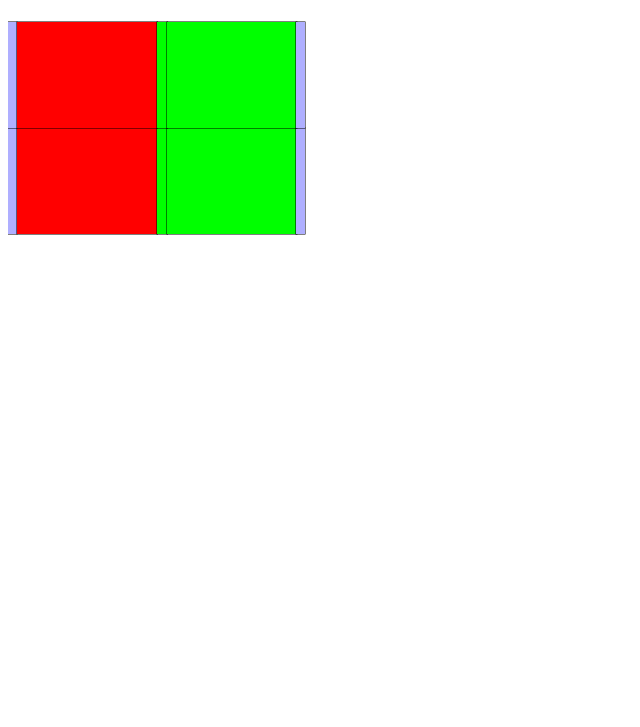
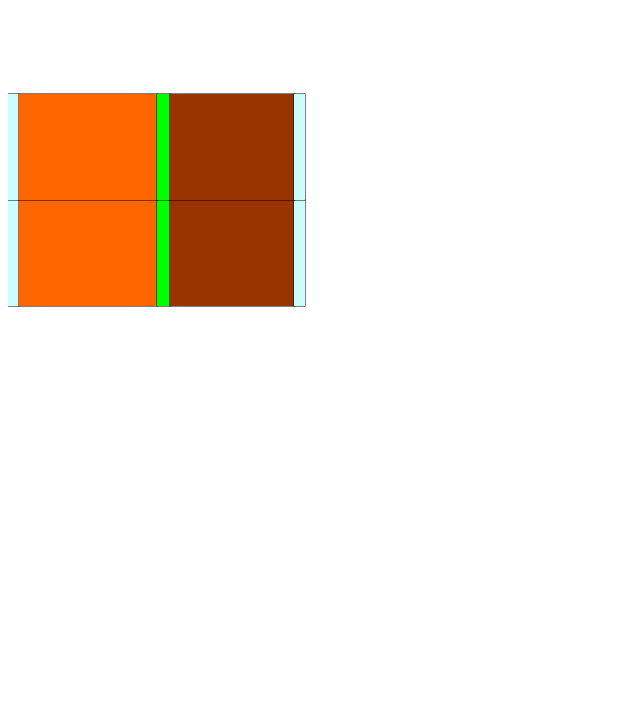
Before and after one commit to cakenggt/slice-of-life, a plain HTML site: page index.html in a window 1280 px wide. Shown: the part 73-800 px from the top of the page, without its empty margins (0-640 px from the left). Drawn offline with nearby package versions, Linux system fonts and the light colour scheme.

Commit message:
Largely works
Rotates correctly and colors change right.
No disappearing colors or changing canvas size.
It is expected for orange to migrate to the left and right
when it turns.

```diff
--- a/index.html
+++ b/index.html
@@ -9,6 +9,7 @@
     <title>Slice Of Life</title>
   </head>
   <body>
+    <h1></h1>
     <canvas id="canvas" width="300" height="300"></canvas>
   </body>
 </html>
--- a/map.js
+++ b/map.js
@@ -1,8 +1,10 @@
 //map of material to color hex value
 var colorMap = {
-  0:'#AFAFFF',
-  1:'#FF0000',
-  2:'#00FF00'
+  0:'#CCFFFF',
+  1:'#FF6600',
+  2:'#00FF00',
+  3:'#993300',
+  4:'#CC00CC'
 };
 //list of tile materials in 3d
 var map = [
@@ -16,10 +18,10 @@ var map = [
   ],
   [
     [
-      1, 2
+      4, 3
     ],
     [
-      1, 2
+      4, 3
     ]
   ]
 ];
--- a/script.js
+++ b/script.js
@@ -7,7 +7,7 @@ var position = {
   x: 0.5,
   y: 0,
   z: 0.5,
-  deg: 0
+  deg: 0.02
 };
 
 var canvas;
@@ -33,9 +33,13 @@ $(function(){
   canvasContext = realCanvas.getContext('2d');
 
   setInterval(function(){
+    position.deg = (position.deg + 1.001)%360;
+    $('h1').text(position.deg);
     drawCanvas();
-    position.deg = (position.deg + 1)%360;
   }, 100);
+
+  //position.deg = 91;
+  //drawCanvas();
 });
 
 //point object
@@ -97,10 +101,22 @@ function getColorLine(y){
   var sliceAttributes = getSliceAttributes();
   var xIntercept = sliceAttributes.line.getPointGivenX(0);
   var zIntercept = sliceAttributes.line.getPointGivenZ(0);
-  var leftPoint = xIntercept.z > 0 ? xIntercept : zIntercept;
   var xEnd = sliceAttributes.line.getPointGivenX(xWidth);
   var zEnd = sliceAttributes.line.getPointGivenZ(zWidth);
-  var rightPoint = xEnd.z < zWidth ? xEnd : zEnd;
+  var boundPointList = [xIntercept, zIntercept, xEnd, zEnd];
+  for (var r = boundPointList.length-1; r >= 0; r--){
+    var selectedPoint = boundPointList[r];
+    if (selectedPoint.x > xWidth || selectedPoint.x < 0 ||
+      selectedPoint.z > zWidth || selectedPoint.z < 0){
+      boundPointList.splice(r, 1);
+    }
+  }
+  var leftPoint = boundPointList.sort(function(a, b){
+    return a.x-b.x;
+  })[0];
+  var rightPoint = boundPointList.sort(function(a, b){
+    return b.x-a.x;
+  })[0];
   var startPoint = sliceAttributes.direction == 1 ? leftPoint : rightPoint;
   var endPoint = sliceAttributes.direction == 1 ? rightPoint : leftPoint;
   var mapWidth = endPoint.distance(startPoint);
@@ -132,8 +148,27 @@ function getColorLine(y){
     var rectangle = {};
     //get color to the left of the point, along the line
     rectangle.width = currPoint.distance(prevPoint);
-    var offsetPoint = sliceAttributes.line.getPointGivenX(currPoint.x-0.0000001);
-    rectangle.color = colorMap[map[parseInt(offsetPoint.x)][y][parseInt(offsetPoint.z)]];
+    var offsetPoint;
+    if (Math.abs(sliceAttributes.line.slope) < 0.35) {
+      if (sliceAttributes.line.slope < 0){
+        offsetPoint = sliceAttributes.line.getPointGivenX(currPoint.x-0.00000001);
+      }
+      else {
+        offsetPoint = sliceAttributes.line.getPointGivenX(currPoint.x-0.00000001);
+      }
+    }
+    else {
+      if (sliceAttributes.line.slope < 0){
+        offsetPoint = sliceAttributes.line.getPointGivenZ(currPoint.z+0.00000001);
+      }
+      else{
+        offsetPoint = sliceAttributes.line.getPointGivenZ(currPoint.z-0.00000001);
+      }
+    }
+    console.log(sliceAttributes.line.slope);
+      console.log(offsetPoint.x + ', ' + y + ', ' + offsetPoint.z);
+    rectangle.color = colorMap[map[Math.floor(offsetPoint.x)][y][Math.floor(offsetPoint.z)]];
+    console.log(Math.floor(offsetPoint.x) + ', ' + Math.floor(offsetPoint.z));
     recList.push(rectangle);
   }
   result.recList = recList;
@@ -151,25 +186,27 @@ function drawRectangle(color, x, y, rwidth, rheight){
 function drawCanvas(){
   canvasContext.clearRect(0, 0, width, height);
   var sliceAttributes = getSliceAttributes();
-  var padding = parseInt((width-(getColorLine(0).mapWidth*pixelsPerBlock))/2);
+  var padding = Math.floor((width-(getColorLine(0).mapWidth*pixelsPerBlock))/2);
   for (var y = 0; y < map[0].length; y++){
     //for each y level
-    var yPos = parseInt(height - (y+1)*pixelsPerBlock);
+    var yPos = Math.floor(height - (y+1)*pixelsPerBlock);
     //determine which direction to draw the rectangles with the direction attr
     var colorLine = getColorLine(y);
     var i = sliceAttributes.direction == 1 ? 0 : colorLine.recList.length-1;
+    //var i = 0;
     //add air to the beginning
-    drawRectangle(colorMap[0], 0, yPos, padding, parseInt(pixelsPerBlock));
+    drawRectangle(colorMap[0], 0, yPos, padding, Math.floor(pixelsPerBlock));
     var lastStartPos = padding;
     while (i < colorLine.recList.length && i >= 0){
       var rectangle = colorLine.recList[i];
       var widthInPx = rectangle.width*pixelsPerBlock;
-      drawRectangle(rectangle.color, lastStartPos, yPos, widthInPx, parseInt(pixelsPerBlock));
-      var nextStartPos = parseInt(lastStartPos+widthInPx);
+      drawRectangle(rectangle.color, lastStartPos, yPos, widthInPx, Math.floor(pixelsPerBlock));
+      var nextStartPos = Math.floor(lastStartPos+widthInPx);
       lastStartPos = nextStartPos;
       i = sliceAttributes.direction == 1 ? i+1 : i-1;
+      //i++;
     }
     //add air to the end too
-    drawRectangle(colorMap[0], lastStartPos, yPos, padding, parseInt(pixelsPerBlock));
+    drawRectangle(colorMap[0], lastStartPos, yPos, padding, Math.floor(pixelsPerBlock));
   }
 }
```
